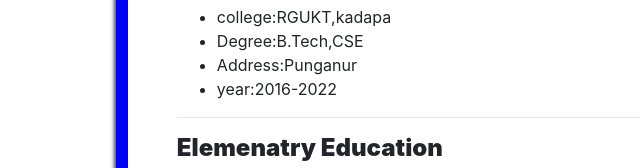
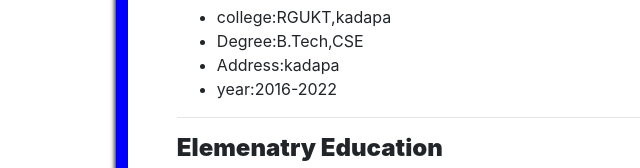
Before and after one commit to Jayasree-krishna/StaticResume, a plain HTML site: page Resume/index.html in a window 1280 px wide. Shown: the part 623-791 px from the top of the page, 224-864 px from the left. Drawn offline with Linux system fonts and the light colour scheme.

Commit message:
finall commit

```diff
--- a/Resume/index.html
+++ b/Resume/index.html
@@ -69,7 +69,7 @@
                         <ul>
                             <li>college:RGUKT,kadapa</li>
                             <li>Degree:B.Tech,CSE</li>
-                            <li>Address:Punganur</li>
+                            <li>Address:kadapa</li>
                             <li>year:2016-2022</li>
                         </ul>
                         <hr>
```
